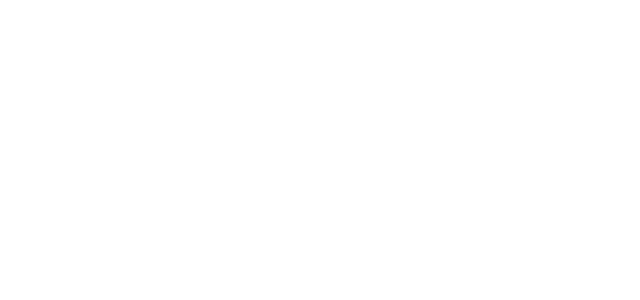
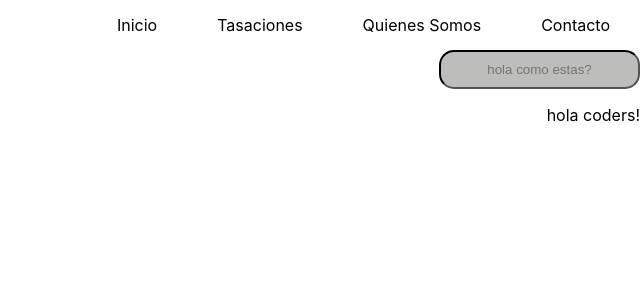
Before and after one commit to Galarza-Francisco/Galarza-Francisco-Tienda-Inmobiliaria, a React (Create React App) app: page / in a window 1280 px wide. Shown: the top 300 px of the page, without its empty margins (640-1280 px from the left). Built offline with nearby package versions, Linux system fonts and the light colour scheme.

Commit message:
Clase 4 componentes 1

```diff
--- a/src/App.css
+++ b/src/App.css
@@ -1,9 +1,6 @@
 
-.container{
-  width: 100vw;
-  height: 100vw;
-  display: flex;
-  flex-direction: column;
-
-
-}
+.App{
+    display: flex;
+    flex-direction: column;
+    align-items: flex-end;
+  }
--- a/src/App.jsx
+++ b/src/App.jsx
@@ -1,13 +1,14 @@
 import './App.css';
-
-
+import ItemListContainer from './components/Containers/ItemListContainer';
+import Input from './components/Input';
+import NavBar from "./components/NavBar";
 
 function App() {
   return (
-    <div className="container">
-    <div className="App" >
-    </div>
-
+    <div className="App">
+      <NavBar/>
+      <Input valorPlaceholder={"hola"} title={" como estas?"}/>
+      <ItemListContainer greeting={"hola coders!"}/>
     </div>
   );
 }
--- /dev/null
+++ b/src/components/Containers/ItemListContainer/index.jsx
@@ -0,0 +1,11 @@
+import React from 'react'
+
+function ItemListContainer({greeting}) {
+  return (
+    <div>
+        <p>{greeting}</p>
+    </div>  //este componente se debe importar a la App de src para poder llamarlo.
+  )
+}
+
+export default ItemListContainer
--- /dev/null
+++ b/src/components/Input/index.jsx
@@ -0,0 +1,17 @@
+import React from 'react'
+import './styles.css'
+
+
+ const Input = ({valorPlaceholder, title}) => {
+    // console.log(props);
+
+    // const {valorPlaceholder}= props
+
+    return (
+        <input placeholder={valorPlaceholder + title} // se agrega la segunda propiedad
+        className='app-input'
+        />
+    )
+}
+
+export default Input;
--- /dev/null
+++ b/src/components/Input/styles.css
@@ -0,0 +1,8 @@
+.app-input{
+    padding: 10px;
+    text-align: center;
+    background-color: rgb(189, 189, 188);
+    border-radius: 15px;
+    border-width: 2px;
+    border-color: black;
+}
--- /dev/null
+++ b/src/components/NavBar.css
@@ -0,0 +1,24 @@
+
+ul {
+    list-style-type: none;
+    margin: 0;
+    padding: 0;
+    overflow: hidden;
+    background-color: rgb(255, 255, 255);
+  }
+
+  li {
+    float: left;
+  }
+
+  li a {
+    display: block;
+    color: rgb(0, 0, 0);
+    text-align: center;
+    padding: 15px 30px;
+    text-decoration: none;
+  }
+
+  li a:hover:not(.active) {
+    background-color: #E9BB31;
+  }
--- /dev/null
+++ b/src/components/NavBar.jsx
@@ -0,0 +1,14 @@
+import React from 'react';
+import './NavBar.css';
+const NavBar = () =>{
+    return (
+        <ul >
+            <li><a href="#home">Inicio</a></li>
+            <li><a href="#news">Tasaciones</a></li>
+            <li><a href="#contact">Quienes Somos</a></li>
+            <li><a href="#about">Contacto</a></li>
+        </ul>
+    )
+}
+
+export default NavBar
```
Also changed, not shown: src/components/CartWidget/index.jsx (added, +10 -0 lines), src/components/CartWidget/styles.css (added), src/components/Containers/ItemListContainer/styles.css (added).
